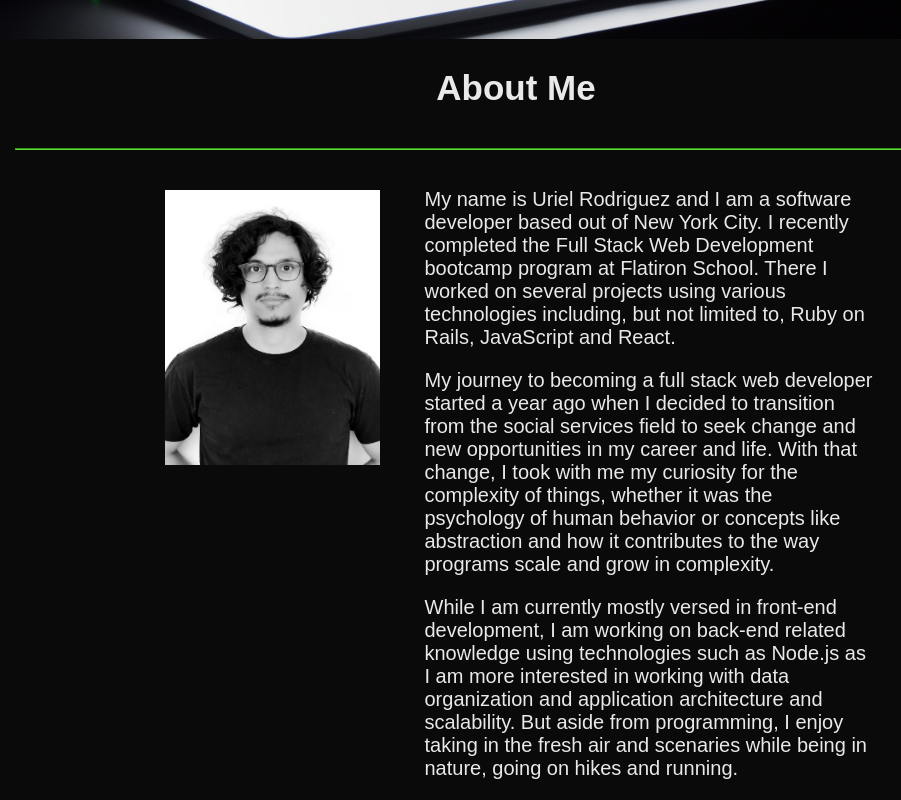
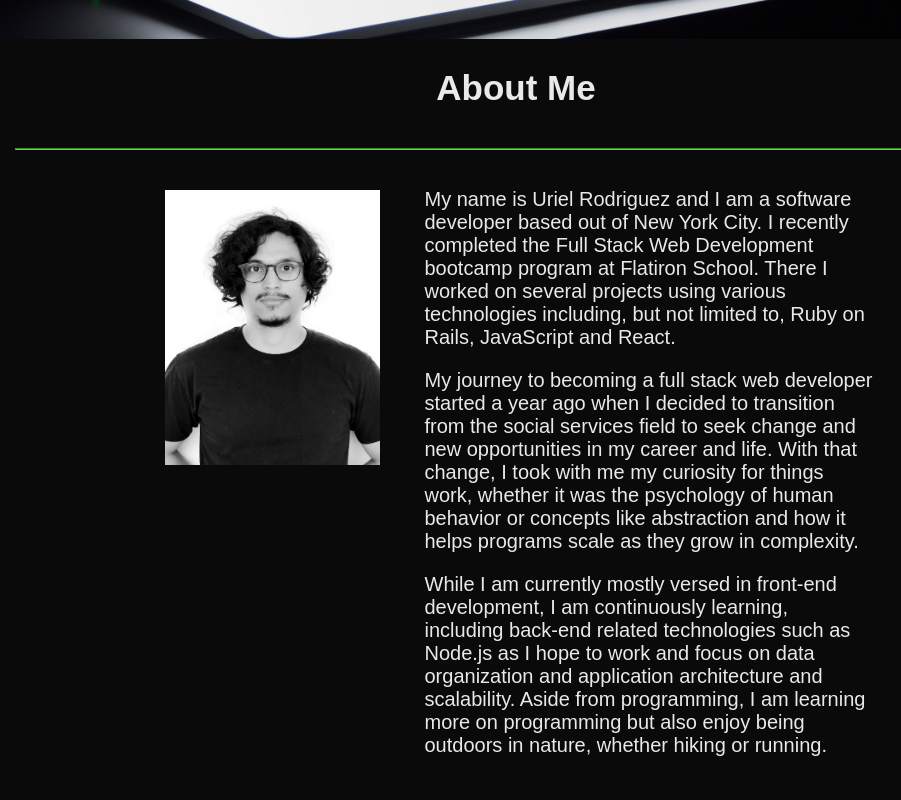
Before and after one commit to codenameuriel/portfolio, a React (Create React App) app: page /aboutme in a window 1280 px wide. Shown: the part 291-1091 px from the top of the page, without its empty margins (124-1025 px from the left). After the commit the page ends 1068 px from the top, so only its background shows below. Built offline with nearby package versions, Linux system fonts and the light colour scheme; a web font is replaced by a local one.

Commit message:
add bio in AboutMe component

```diff
--- a/src/App.js
+++ b/src/App.js
@@ -1,6 +1,6 @@
 import React from 'react';
 import { Switch, Route, Redirect } from 'react-router-dom';
-import asyncComponent from './hoc/asyncComponent';
+import asyncComponent from './hoc/asyncComponent/asyncComponent';
 import Layout from './hoc/Layout/Layout';
 import HomePage from './components/HomePage/HomePage';
 import AboutMe from './components/AboutMe/AboutMe';
--- a/src/components/AboutMe/AboutMe.js
+++ b/src/components/AboutMe/AboutMe.js
@@ -9,17 +9,17 @@ const AboutMe = () => {
       <hr />
       <div className={AboutMeStyles.Container}>
         <div className={AboutMeStyles.ImageDiv}>
-          <img src={ProfilePicture} alt="My Profile Picture"/>
+          <img src={ProfilePicture} alt="Uriel Rodriguez"/>
         </div>
         <div className={AboutMeStyles.BioDiv}>
           <p>
             My name is Uriel Rodriguez and I am a software developer based out of New York City. I recently completed the Full Stack Web Development bootcamp program at Flatiron School. There I worked on several projects using various technologies including, but not limited to, Ruby on Rails, JavaScript and React.
           </p>
           <p>
-            My journey to becoming a full stack web developer started a year ago when I decided to transition from the social services field to seek change and new opportunities in my career and life. With that change, I took with me my curiosity for the complexity of things, whether it was the psychology of human behavior or concepts like abstraction and how it contributes to the way programs scale and grow in complexity.
+            My journey to becoming a full stack web developer started a year ago when I decided to transition from the social services field to seek change and new opportunities in my career and life. With that change, I took with me my curiosity for things work, whether it was the psychology of human behavior or concepts like abstraction and how it helps programs scale as they grow in complexity.
           </p>
           <p>
-            While I am currently mostly versed in front-end development, I am working on back-end related knowledge using technologies such as Node.js as I am more interested in working with data organization and application architecture and scalability. But aside from programming, I enjoy taking in the fresh air and scenaries while being in nature, going on hikes and running.
+            While I am currently mostly versed in front-end development, I am continuously learning, including back-end related technologies such as Node.js as I hope to work and focus on data organization and application architecture and scalability. Aside from programming, I am learning more on programming but also enjoy being outdoors in nature, whether hiking or running.
           </p>
           <p>
 
```
Also changed, not shown: src/hoc/asyncComponent/asyncComponent.js (renamed from src/hoc/asyncComponent.js).
